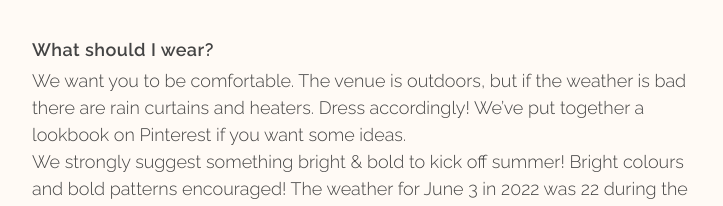
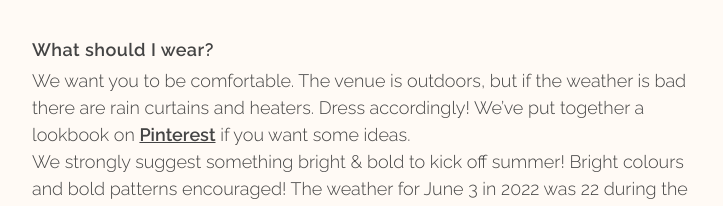
Before and after one commit to martenbjork/erin-and-benoit, a Next.js app: page / in a window 1280 px wide. Shown: the part 3360-3566 px from the top of the page, without its empty margins (275-998 px from the left). Built offline with nearby package versions, Linux system fonts and the light colour scheme.

Commit message:
Update Home.module.scss

```diff
--- a/src/styles/Home.module.scss
+++ b/src/styles/Home.module.scss
@@ -213,6 +213,11 @@
   margin: 0 auto;
   padding: 0 var(--side-padding);
 
+  a {
+    font-weight: bold;
+    text-decoration: underline;
+  }
+
   svg {
     margin-bottom: 2rem;
     max-width: 100%;
```
